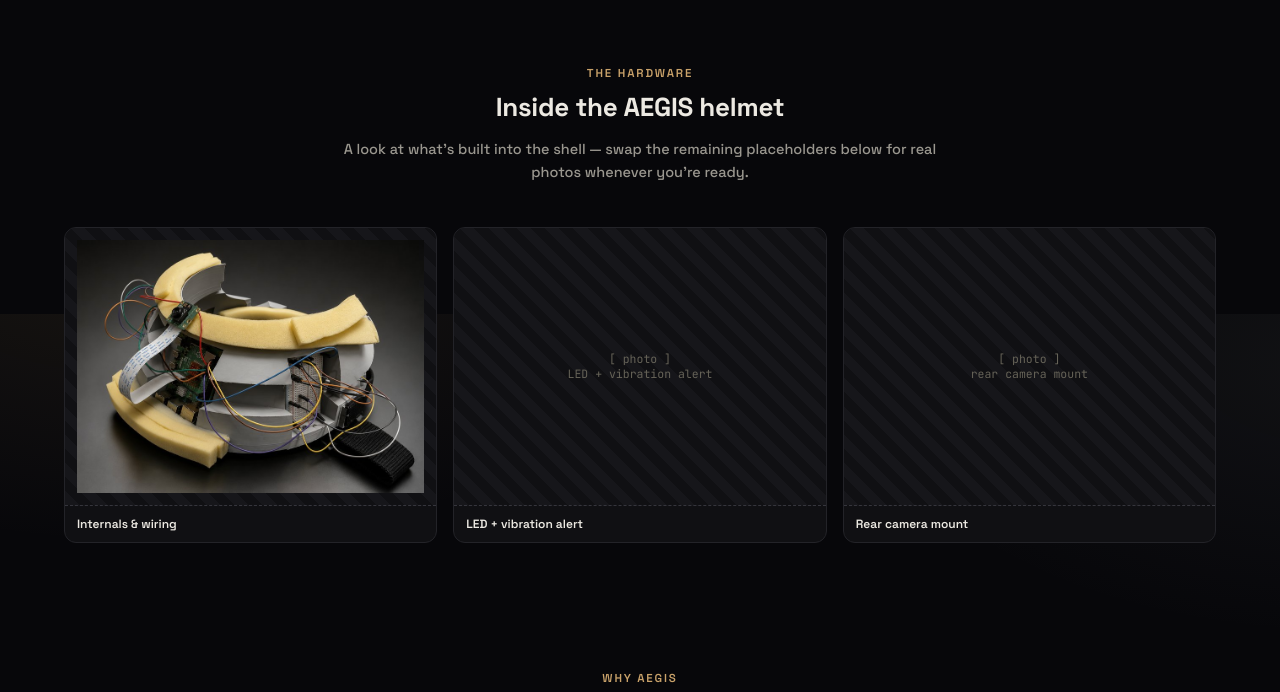
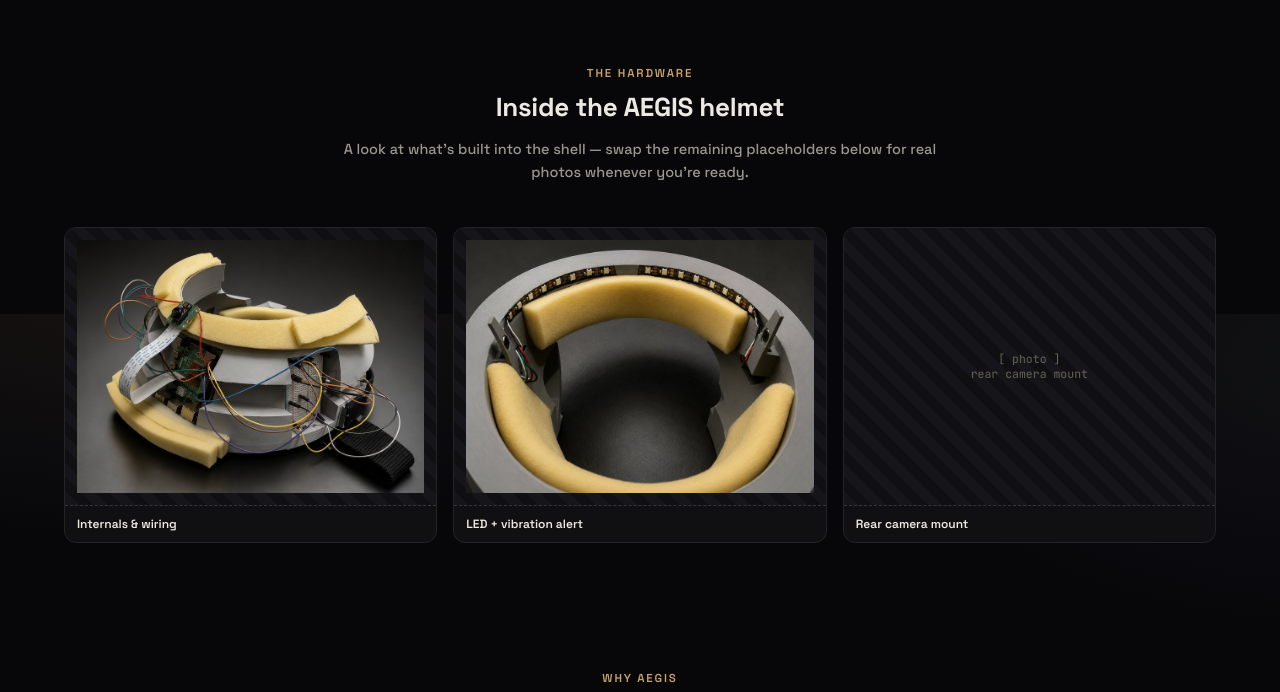
Before and after one commit to VidurWarikoo/aegis-blindspot_detection_helmet, a Flask app: page / in a window 1280 px wide. Shown: the part 2086-2778 px from the top of the page. Run offline with Flask 3, Linux system fonts and the light colour scheme.

Commit message:
Add LED + vibration alert photo

```diff
--- a/templates/home.html
+++ b/templates/home.html
@@ -440,7 +440,7 @@
         <div class="photo-caption">Internals &amp; wiring</div>
       </div>
       <div class="photo-card">
-        <div class="photo-frame">[ photo ]<br>LED + vibration alert</div>
+        <div class="photo-frame"><img src="/static/led-alert.jpg" alt="LED strip and vibration motor mounted inside the AEGIS helmet"></div>
         <div class="photo-caption">LED + vibration alert</div>
       </div>
       <div class="photo-card">
```
Also changed, not shown: static/led-alert.jpg (added).
